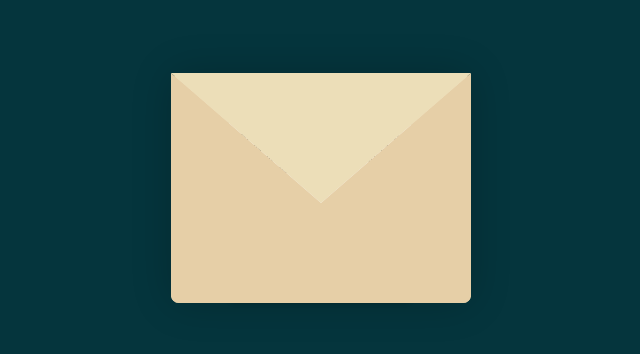
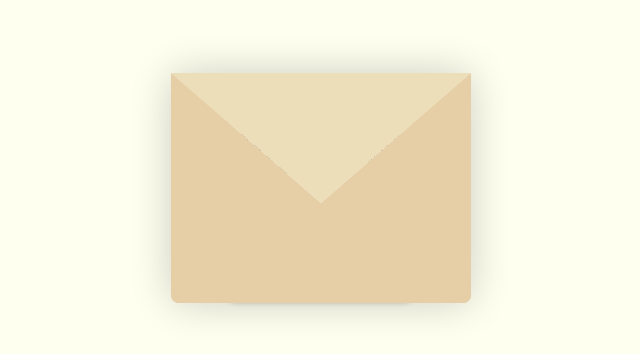
Before and after one commit to EmirMarles/letter, a plain HTML site: page index.html in a window 1280 px wide. Shown: the part 212-566 px from the top of the page, without its empty margins (319-959 px from the left). Drawn offline with Linux system fonts and the light colour scheme.

Commit message:
Change background to ivory color

```diff
--- a/style.css
+++ b/style.css
@@ -1,6 +1,6 @@
 :root{
     --primary: #fff;
-    --bg-color: rgb(5, 53, 61);
+    --bg-color: #FFFFF0;
     --bg-envelope-color: #f5edd1;
     --envelope-tab: #ecdeb8;
     --envelope-cover: #e6cfa7;
```
